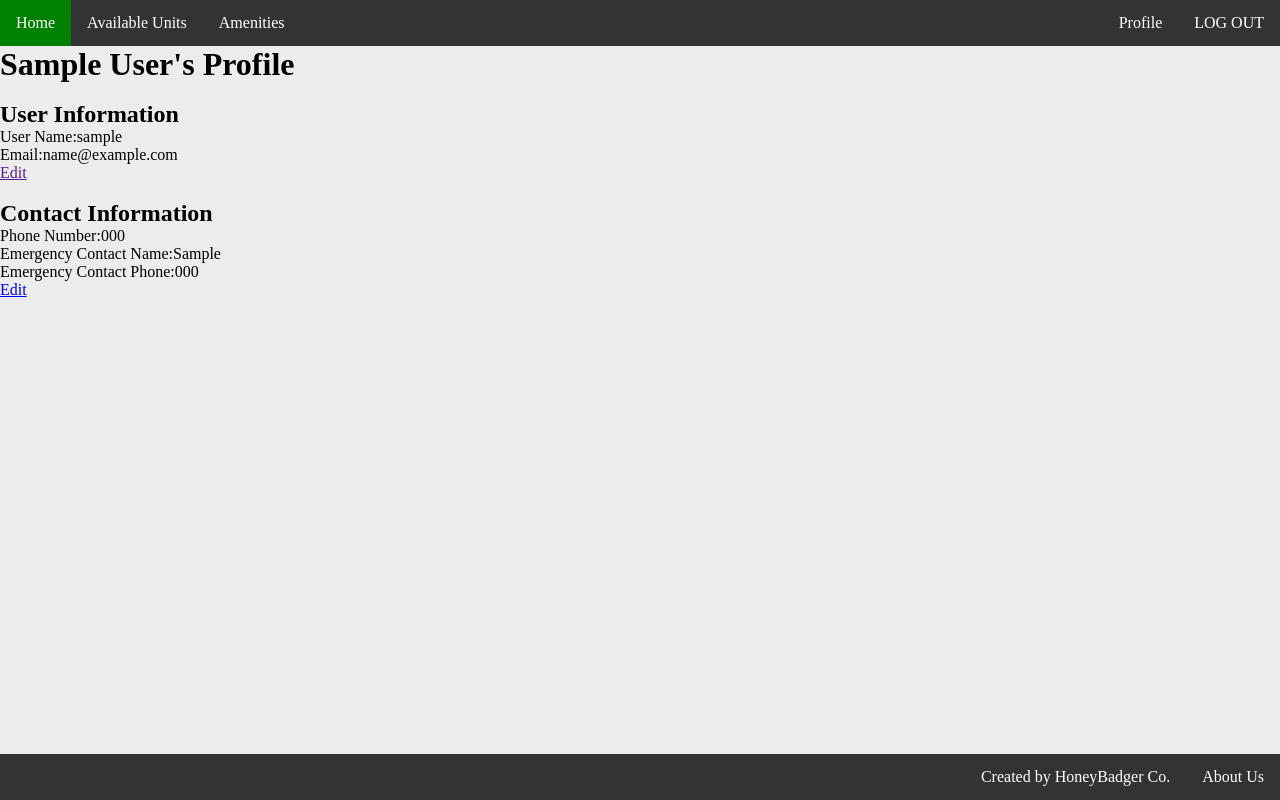
After one commit to AntTal13/MyPlace, a Django app: page /accounts/1/ in a window 1280 px wide. The commit adds this page. Run offline with Django 4.2, Linux system fonts and the light colour scheme; tables that the repository leaves empty hold one stand-in row (values such as "Sample post"); some web fonts are replaced.

Commit message:
saturday update

```diff
--- a/main_app/models.py
+++ b/main_app/models.py
@@ -1,5 +1,6 @@
 from django.db import models
 from django.contrib.auth.models import User
+from django.urls import reverse
 # from phonenumbers import PhoneNumber
 
 # PERMISSIONS = (
@@ -23,6 +24,9 @@ class UserProfile(models.Model):
     user = models.OneToOneField(User, on_delete=models.CASCADE, null=True)
     # user_type = PERMISSIONS[0][0]
 
+    def get_absolute_url(self):
+        return reverse('profile', kwargs={'user_id': self.user.id})
+
 class Apartment(models.Model):
     floor = models.CharField(max_length=2)
     number = models.IntegerField()
--- a/main_app/templates/base.html
+++ b/main_app/templates/base.html
@@ -14,7 +14,7 @@
         <li class="my_place_nav_item"><a href="{% url 'amenities' %}" class="my_place_nav_a">Amenities</a></li>
         {% if user.is_authenticated %}
             <li class="my_place_nav_item float_right"><a href="{% url 'logout' %}" class="my_place_nav_a">LOG OUT</a></li>
-            <li class="my_place_nav_item float_right"><a href="PLACEHOLDER FOR PROFILE" class="my_place_nav_a">Profile</a></li>
+            <li class="my_place_nav_item float_right"><a href="{% url 'profile' user.id %}" class="my_place_nav_a">Profile</a></li>
         {% else %}
         <li class="my_place_nav_item float_right"><a href="{% url 'apply' %}" class="my_place_nav_a">Apply Here Today!</a></li>
             <li class="my_place_nav_item float_right"><a href="{% url 'login' %}" class="my_place_nav_a">LOG IN</a></li>
--- /dev/null
+++ b/main_app/templates/profile/profile.html
@@ -0,0 +1,24 @@
+{% extends 'base.html' %}
+{% block content %}
+
+<h1>{{ user.first_name }} {{ user.last_name }}{% if user.last_name|slice:'-1' == 's' %}' Profile'{% else %}'s Profile{% endif %}</h1>
+
+<br>
+<h2>User Information</h2>
+    User Name:{{ user.username }}
+    <br>
+    Email:{{ user.email }}
+    <br>
+    <a href="">Edit</a>
+<br>
+<br>
+<h2>Contact Information</h2>
+    Phone Number:{{ userprofile.number }}
+    <br>
+    Emergency Contact Name:{{ userprofile.emergency_contact }}
+    <br>
+    Emergency Contact Phone:{{ userprofile.emergency_number }}
+    <br>
+    <a href="{% url 'userprofile_update' userprofile.id %}">Edit</a>
+
+{% endblock %}
--- a/main_app/urls.py
+++ b/main_app/urls.py
@@ -9,4 +9,6 @@ urlpatterns = [
     path('apply/', views.apply, name='apply'),
     path('about/', views.about, name='about'),
     path('accounts/signup/', views.signup, name='signup'),
+    path('accounts/<int:user_id>/', views.profile, name='profile'),
+    path('profiles/<int:pk>/update/', views.UserProfileUpdate.as_view(), name='userprofile_update'),
 ]
--- a/main_app/views.py
+++ b/main_app/views.py
@@ -1,4 +1,6 @@
 from django.shortcuts import render, redirect
+from django.views.generic.edit import CreateView, UpdateView, DeleteView
+from django.contrib.auth.models import User
 from django.contrib.auth import login
 from django.contrib.auth.forms import UserCreationForm
 from main_app.forms import UserCreationForm
@@ -45,3 +47,14 @@ def signup(request):
   form = UserCreationForm()
   context = {'form': form, 'error_message': error_message}
   return render(request, 'registration/signup.html', context)
+
+def profile(request, user_id):
+    user = User.objects.get(id=user_id)
+    userprofile = UserProfile.objects.get(user=user)
+    return render(request, 'profile/profile.html', { 'user': user, 'userprofile': userprofile })
+
+
+
+class UserProfileUpdate(UpdateView):
+    model = UserProfile
+    fields = ['number', 'emergency_contact', 'emergency_number']
```
Also changed, not shown: main_app/templates/main_app/userprofile_form.html (added, +14 -0 lines), main_app/templates/user/user_edit.html (added, +18 -0 lines).
